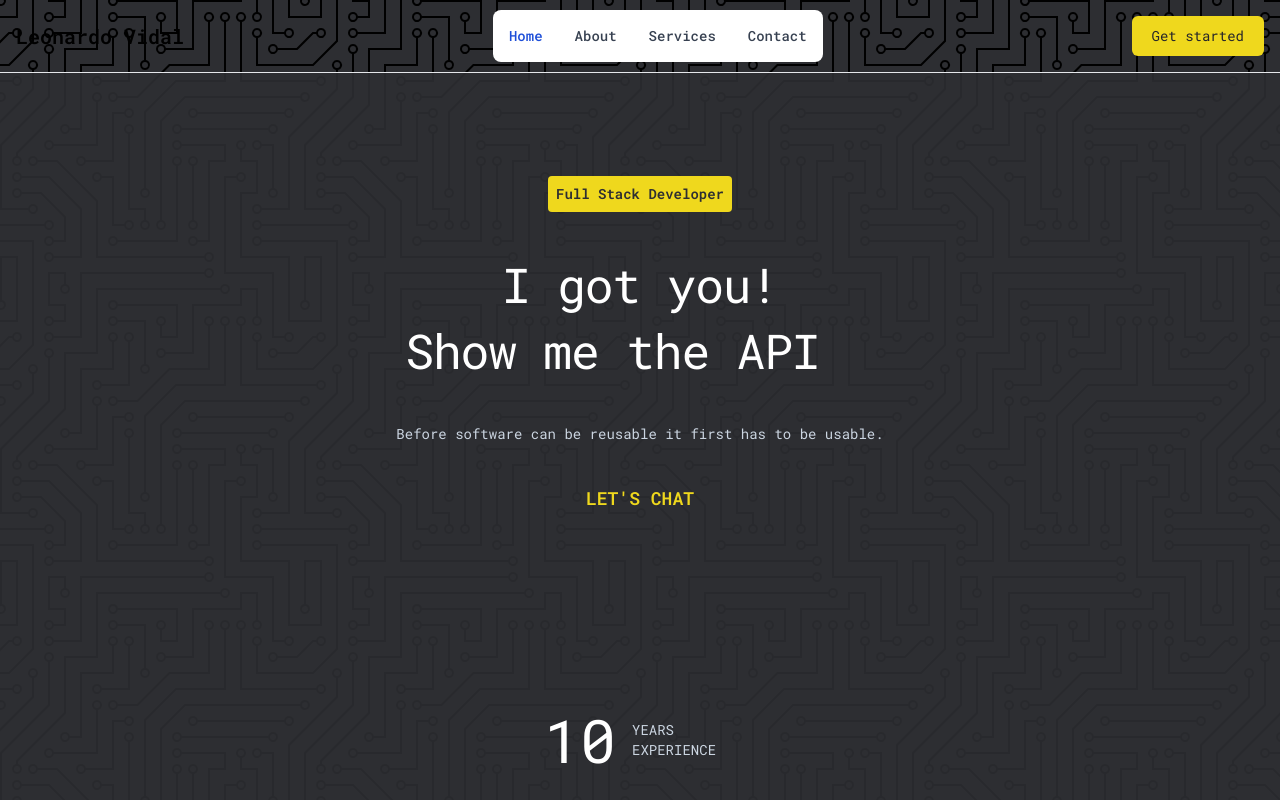
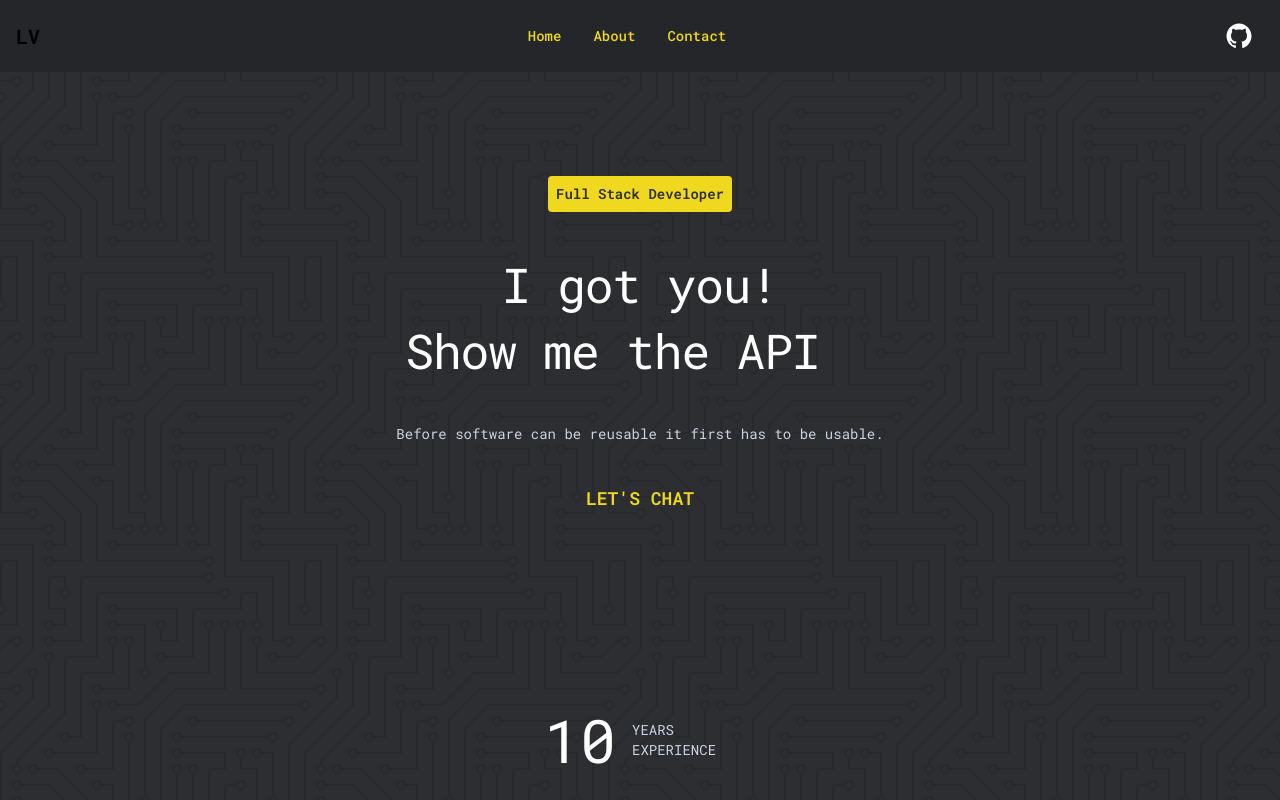
Before and after one commit to lvidal1/profile-2023, a Next.js app: page / in a window 1280 px wide. Shown: the top 800 px of the page. Built offline with nearby package versions, Linux system fonts and the light colour scheme.

Commit message:
Update navbar for desktop

```diff
--- a/components/Contact.tsx
+++ b/components/Contact.tsx
@@ -5,7 +5,7 @@ import styles from "../styles/components/Contact.module.scss"
 
 const Contact = () => {
     return (
-        <section className={styles.section}>
+        <section className={styles.section} id="contact">
             <div className={styles.container}>
                 <div className={classNames([styles.column, styles.left])}>
                     <h4 className={classNames([styles.title])}>Let&apos;s make something amazing together</h4>
--- a/components/Introduction.tsx
+++ b/components/Introduction.tsx
@@ -4,7 +4,7 @@ import { ScopeCard } from './ScopeCard'
 
 export const Introduction = () => {
     return (
-        <section className={styles.section}>
+        <section className={styles.section} id="about">
             <div className={styles.container}>
                 <div className={styles.scope}>
                     <ScopeCard
--- a/components/Navbar.tsx
+++ b/components/Navbar.tsx
@@ -1,31 +1,31 @@
 import React from 'react'
+import { SocialIcon } from 'react-social-icons'
 
 const Navbar = () => {
-    return <nav className="bg-pattern-circuit px-2 sm:px-4 py-2.5  fixed w-full z-20 top-0 left-0 border-b border-gray-200">
+    return <nav className="px-2 sm:px-4 py-2.5 fixed w-full z-20 top-0 left-0">
+        <div className='bg-black w-full h-full absolute top-0 left-0 z-[-1]'></div>
         <div className="container flex flex-wrap items-center justify-between mx-auto">
             <a href="https://flowbite.com/" className="flex items-center">
-                <span className="self-center text-xl font-semibold whitespace-nowrap dark:text-white">Leonardo Vidal</span>
+                <span className="self-center text-xl font-semibold whitespace-nowrap dark:text-white">LV</span>
             </a>
             <div className="flex md:order-2">
-                <button type="button" className="text-black bg-primary hover:bg-primary rounded-md text-sm px-5 py-2.5 text-center mr-3 md:mr-0">Get started</button>
+                <SocialIcon rel="noreferrer" target="_blank" url="https://github.com/lvidal1/" bgColor='transparent' fgColor="white" network='github' />
+                {/* <button type="button" className="text-black bg-primary hover:bg-primary rounded-md text-sm px-5 py-2.5 text-center mr-3 md:mr-0">Get started</button> */}
                 <button data-collapse-toggle="navbar-sticky" type="button" className="inline-flex items-center p-2 text-sm text-gray-500 rounded-lg md:hidden hover:bg-gray-100 focus:outline-none focus:ring-2 focus:ring-gray-200 dark:text-gray-400 dark:hover:bg-gray-700 dark:focus:ring-gray-600" aria-controls="navbar-sticky" aria-expanded="false">
                     <span className="sr-only">Open main menu</span>
                     <svg className="w-6 h-6" aria-hidden="true" fill="currentColor" viewBox="0 0 20 20" xmlns="http://www.w3.org/2000/svg"><path fill-rule="evenodd" d="M3 5a1 1 0 011-1h12a1 1 0 110 2H4a1 1 0 01-1-1zM3 10a1 1 0 011-1h12a1 1 0 110 2H4a1 1 0 01-1-1zM3 15a1 1 0 011-1h12a1 1 0 110 2H4a1 1 0 01-1-1z" clip-rule="evenodd"></path></svg>
                 </button>
             </div>
             <div className="items-center justify-between hidden w-full md:flex md:w-auto md:order-1" id="navbar-sticky">
-                <ul className="flex flex-col p-4 mt-4 border border-gray-100 rounded-lg bg-gray-50 md:flex-row md:space-x-8 md:mt-0 md:text-sm md:font-medium md:border-0 md:bg-white dark:bg-gray-800 md:dark:bg-gray-900 dark:border-gray-700">
+                <ul className="flex flex-col p-4 mt-4 border border-gray-100 rounded-lg bg-gray-50 md:flex-row md:space-x-8 md:mt-0 md:text-sm md:font-medium md:border-0 md:bg-transparent ">
                     <li>
-                        <a href="#" className="block py-2 pl-3 pr-4 text-white bg-blue-700 rounded md:bg-transparent md:text-blue-700 md:p-0 dark:text-white" aria-current="page">Home</a>
+                        <a href="#" className="block py-2 pl-3 pr-4 text-white rounded md:bg-transparent md:text-primary md:p-0" aria-current="page">Home</a>
                     </li>
                     <li>
-                        <a href="#" className="block py-2 pl-3 pr-4 text-gray-700 rounded hover:bg-gray-100 md:hover:bg-transparent md:hover:text-blue-700 md:p-0 md:dark:hover:text-white dark:text-gray-400 dark:hover:bg-gray-700 dark:hover:text-white md:dark:hover:bg-transparent dark:border-gray-700">About</a>
+                        <a href="#about" className="block py-2 pl-3 pr-4 text-white rounded md:bg-transparent md:text-primary md:p-0">About</a>
                     </li>
                     <li>
-                        <a href="#" className="block py-2 pl-3 pr-4 text-gray-700 rounded hover:bg-gray-100 md:hover:bg-transparent md:hover:text-blue-700 md:p-0 md:dark:hover:text-white dark:text-gray-400 dark:hover:bg-gray-700 dark:hover:text-white md:dark:hover:bg-transparent dark:border-gray-700">Services</a>
-                    </li>
-                    <li>
-                        <a href="#" className="block py-2 pl-3 pr-4 text-gray-700 rounded hover:bg-gray-100 md:hover:bg-transparent md:hover:text-blue-700 md:p-0 md:dark:hover:text-white dark:text-gray-400 dark:hover:bg-gray-700 dark:hover:text-white md:dark:hover:bg-transparent dark:border-gray-700">Contact</a>
+                        <a href="#contact" className="block py-2 pl-3 pr-4 text-white rounded md:bg-transparent md:text-primary md:p-0">Contact</a>
                     </li>
                 </ul>
             </div>
```
